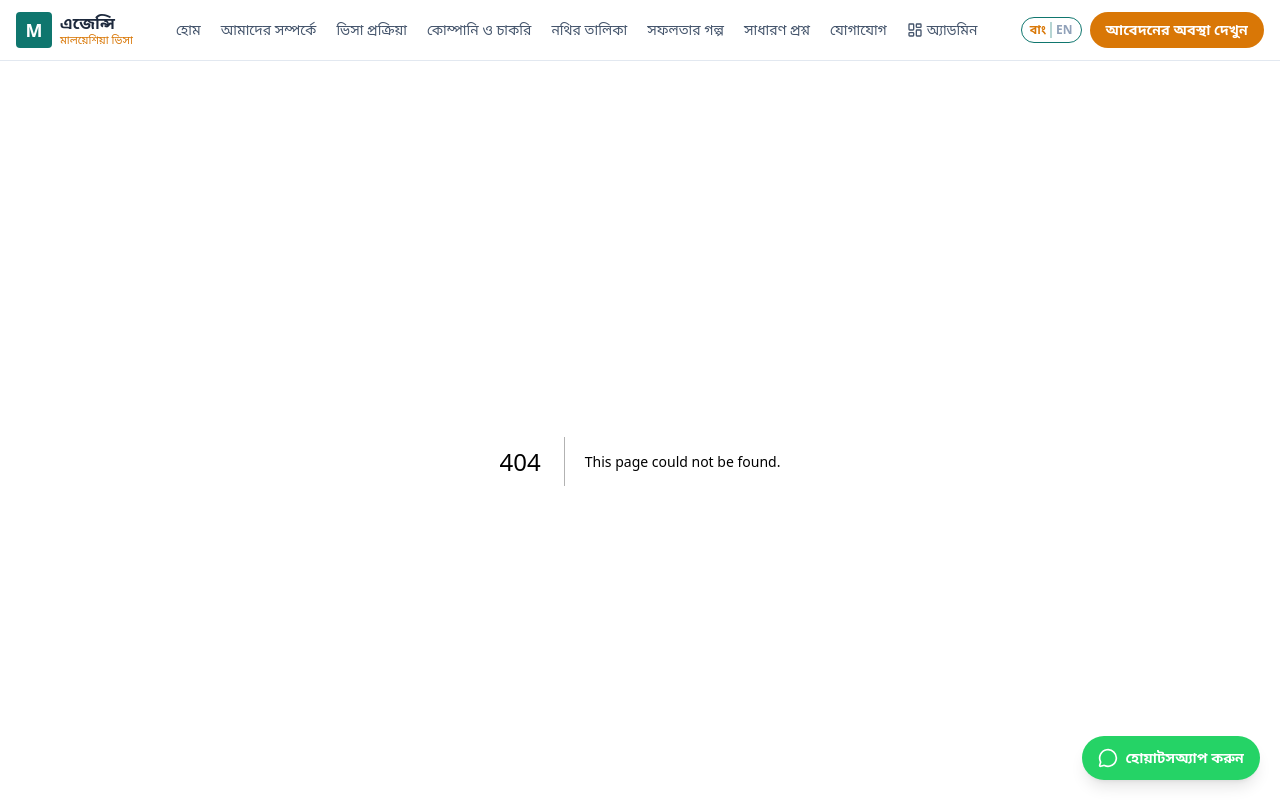
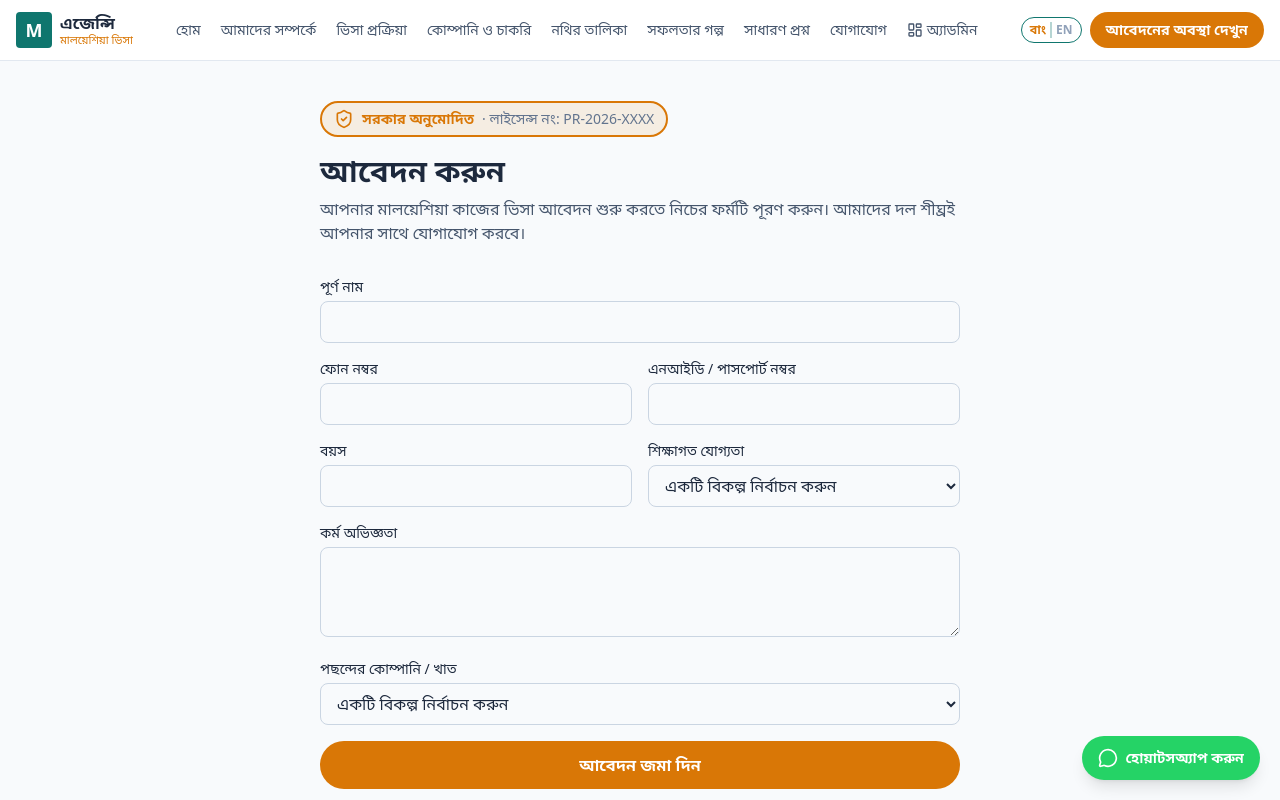
Before and after one commit to mehedi8430/malaysia-gateway, a Next.js app: page /apply in a window 1280 px wide. Before the commit this address had no page. Shown: the top 800 px of the page. Built offline with nearby package versions, Linux system fonts and the light colour scheme.

Commit message:
feat: apply form with tracking id generation

```diff
--- /dev/null
+++ b/src/app/apply/page.jsx
@@ -0,0 +1,60 @@
+"use client";
+import React, { useState } from "react";
+import Link from "next/link";
+import { CheckCircle2 } from "lucide-react";
+import TrustBadge from "@/components/TrustBadge";
+import { useLanguage } from "@/hooks/useLanguage";
+import { useTracking } from "@/hooks/useTracking";
+import { COMPANIES } from "@/data/companies";
+
+const field = "w-full rounded-lg border border-slate-300 px-3 py-2 focus:outline-none focus:border-primary";
+
+export default function ApplyPage() {
+  const { t } = useLanguage();
+  const { addRecord } = useTracking();
+  const [form, setForm] = useState({ name: "", phone: "", passport: "", age: "", education: "", experience: "", companyId: "" });
+  const [trackingId, setTrackingId] = useState(null);
+
+  const set = (k) => (e) => setForm((f) => ({ ...f, [k]: e.target.value }));
+
+  const submit = (e) => {
+    e.preventDefault();
+    const rec = addRecord({ name: form.name, phone: form.phone, passport: form.passport, companyId: form.companyId });
+    setTrackingId(rec.id);
+  };
+
+  if (trackingId) {
+    return (
+      <div className="mx-auto max-w-xl px-4 py-16 text-center">
+        <CheckCircle2 className="mx-auto h-16 w-16 text-green-600" />
+        <h1 className="mt-4 text-2xl font-black text-slate-800">{t("application_submitted")}</h1>
+        <p className="mt-2 text-slate-600">{t("tracking_id_label")}</p>
+        <div className="mt-4 inline-block rounded-xl bg-primary/10 px-8 py-4 text-2xl font-black text-primary">{trackingId}</div>
+        <div className="mt-6 flex flex-col sm:flex-row justify-center gap-3">
+          <Link href="/track" className="rounded-full bg-gold px-6 py-3 font-bold text-white">{t("track_status")}</Link>
+          <button onClick={() => { setForm({ name: "", phone: "", passport: "", age: "", education: "", experience: "", companyId: "" }); setTrackingId(null); }} className="rounded-full border-2 border-primary px-6 py-3 font-bold text-primary">{t("submit_another")}</button>
+        </div>
+      </div>
+    );
+  }
+
+  return (
+    <div className="mx-auto max-w-2xl px-4 py-10">
+      <TrustBadge />
+      <h1 className="mt-4 text-3xl font-black text-slate-800">{t("apply")}</h1>
+      <p className="mt-2 text-slate-600">{t("apply_intro")}</p>
+      <form onSubmit={submit} className="mt-8 grid gap-4 sm:grid-cols-2">
+        <label className="block sm:col-span-2"><span className="mb-1 block text-sm font-medium">{t("name")}</span><input className={field} value={form.name} onChange={set("name")} required /></label>
+        <label className="block"><span className="mb-1 block text-sm font-medium">{t("phone")}</span><input className={field} value={form.phone} onChange={set("phone")} required /></label>
+        <label className="block"><span className="mb-1 block text-sm font-medium">{t("nid_passport")}</span><input className={field} value={form.passport} onChange={set("passport")} required /></label>
+        <label className="block"><span className="mb-1 block text-sm font-medium">{t("age")}</span><input type="number" className={field} value={form.age} onChange={set("age")} /></label>
+        <label className="block"><span className="mb-1 block text-sm font-medium">{t("education")}</span><select className={field} value={form.education} onChange={set("education")}><option value="">{t("select")}</option><option>HSC</option><option>Degree</option><option>Diploma</option></select></label>
+        <label className="block sm:col-span-2"><span className="mb-1 block text-sm font-medium">{t("experience")}</span><textarea className={field} value={form.experience} onChange={set("experience")} rows={3} /></label>
+        <label className="block sm:col-span-2"><span className="mb-1 block text-sm font-medium">{t("preferred_company")}</span><select className={field} value={form.companyId} onChange={set("companyId")} required><option value="">{t("select")}</option>{COMPANIES.map((c) => <option key={c.id} value={c.id}>{c.name}</option>)}</select></label>
+        <div className="sm:col-span-2">
+          <button type="submit" className="w-full rounded-full bg-gold px-6 py-3 font-bold text-white hover:opacity-90">{t("submit")}</button>
+        </div>
+      </form>
+    </div>
+  );
+}
--- a/src/locales/bn.json
+++ b/src/locales/bn.json
@@ -84,5 +84,18 @@
   "job_desc_j3": "বিস্তারিত মনোযোগ ও অতিথি সন্তুষ্টির সাথে হোটেল মান অনুযায়ী অতিথিদের রুম ও সাধারণ এলাকা পরিষ্কার এবং রক্ষণাবেক্ষণ করুন।",
   "job_desc_j4": "উপকরণ উত্তোলন, সাধারণ হ্যান্ড টুল চালনা এবং সাইট টিমের সহায়তার মতো সাধারণ নির্মাণ কাজ সম্পাদন করুন।",
   "job_desc_j5": "পাম অয়েল মিলের মেশিন পরিচালনা করুন, প্রক্রিয়াকরণ ধাপ মনিটর করুন এবং আউটপুটের মান নিশ্চিত করুন।",
-  "job_desc_j6": "মালয়েশিয়া জুড়ে পণ্য পরিবহনের জন্য লরি চালান, ডেলিভারি লগ রক্ষণাবেক্ষণ করুন এবং সড়ক নিরাপত্তা নিয়ম অনুসরণ করুন।"
+  "job_desc_j6": "মালয়েশিয়া জুড়ে পণ্য পরিবহনের জন্য লরি চালান, ডেলিভারি লগ রক্ষণাবেক্ষণ করুন এবং সড়ক নিরাপত্তা নিয়ম অনুসরণ করুন।",
+  "apply_intro": "আপনার মালয়েশিয়া কাজের ভিসা আবেদন শুরু করতে নিচের ফর্মটি পূরণ করুন। আমাদের দল শীঘ্রই আপনার সাথে যোগাযোগ করবে।",
+  "name": "পূর্ণ নাম",
+  "phone": "ফোন নম্বর",
+  "nid_passport": "এনআইডি / পাসপোর্ট নম্বর",
+  "age": "বয়স",
+  "education": "শিক্ষাগত যোগ্যতা",
+  "experience": "কর্ম অভিজ্ঞতা",
+  "preferred_company": "পছন্দের কোম্পানি / খাত",
+  "select": "একটি বিকল্প নির্বাচন করুন",
+  "submit": "আবেদন জমা দিন",
+  "application_submitted": "আবেদন জমা হয়েছে",
+  "tracking_id_label": "আপনার ট্র্যাকিং আইডিঃ",
+  "submit_another": "আরেকটি আবেদন করুন"
 }
--- a/src/locales/en.json
+++ b/src/locales/en.json
@@ -84,5 +84,18 @@
   "job_desc_j3": "Clean and maintain guest rooms and public areas to hotel standards with attention to detail and guest satisfaction.",
   "job_desc_j4": "Perform general construction tasks such as lifting materials, operating basic hand tools, and supporting site teams.",
   "job_desc_j5": "Operate palm oil mill machinery, monitor processing stages, and ensure output meets quality standards.",
-  "job_desc_j6": "Drive lorries to transport goods across Malaysia, maintain delivery logs, and follow road safety rules."
+  "job_desc_j6": "Drive lorries to transport goods across Malaysia, maintain delivery logs, and follow road safety rules.",
+  "apply_intro": "Fill in the form below to start your Malaysia work visa application. Our team will contact you shortly.",
+  "name": "Full Name",
+  "phone": "Phone Number",
+  "nid_passport": "NID / Passport Number",
+  "age": "Age",
+  "education": "Education",
+  "experience": "Work Experience",
+  "preferred_company": "Preferred Company / Sector",
+  "select": "Select an option",
+  "submit": "Submit Application",
+  "application_submitted": "Application Submitted",
+  "tracking_id_label": "Your tracking ID is:",
+  "submit_another": "Submit Another"
 }
```
Also changed, not shown: 1 other file (tests, documents, lock files or other folders).
